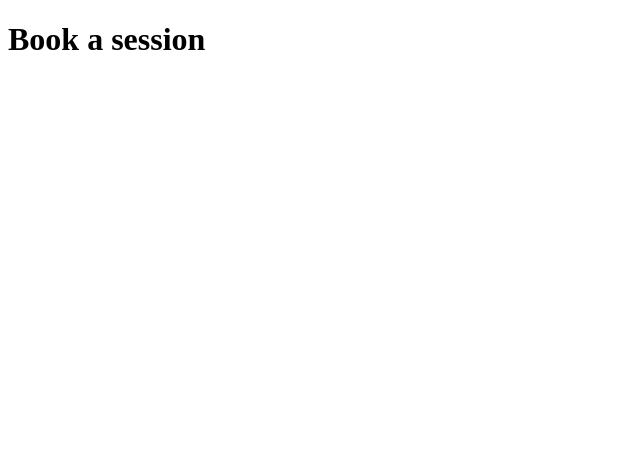
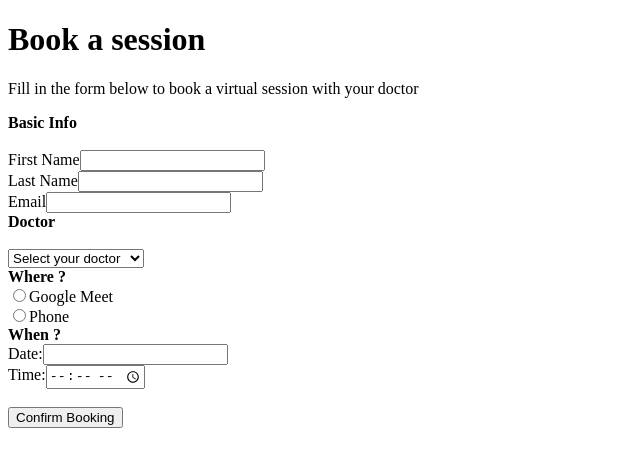
Before and after one commit to sundaramrap/depo_aug2024, a React (Create React App) app: page / in a window 1280 px wide. Shown: the top 466 px of the page, without its empty margins (0-640 px from the left). Built offline with nearby package versions, Linux system fonts and the light colour scheme.

Commit message:
'Part-2-ap-booking'

```diff
--- a/package.json
+++ b/package.json
@@ -34,5 +34,8 @@
       "last 1 firefox version",
       "last 1 safari version"
     ]
+  },
+  "devDependencies": {
+    "@babel/plugin-proposal-private-property-in-object": "^7.21.11"
   }
 }
--- a/src/App.js
+++ b/src/App.js
@@ -10,6 +10,8 @@
 // import Temp from "./Aug15/StopWatch";
 // import DogPic from "./Aug14/DogPicAxios";
 import AppointmentBooking from "./Aug16/AppointmentBokking";
+import When from "./Aug16/When";
+
 function App() {
   return (
     <div className="App">
--- a/src/Aug16/AppointmentBokking.js
+++ b/src/Aug16/AppointmentBokking.js
@@ -1,9 +1,45 @@
 import React from "react";
+import When from "./When";
 
 export default function AppointmentBooking() {
   return (
     <div>
       <h1>Book a session</h1>
+      <p>Fill in the form below to book a virtual session with your doctor</p>
+      <form>
+        <lable>
+          <strong>Basic Info</strong>
+        </lable>
+        <br />
+        <br />
+        <label>First Name</label>
+        <input></input>
+        <br />
+        <labele>Last Name</labele>
+        <input></input>
+        <br />
+
+        <lable>Email</lable>
+        <input></input>
+        <br />
+        <lable>
+          <strong>Doctor</strong>
+        </lable>
+        <br />
+        <br />
+
+        <select>
+          <option>Select your doctor</option>
+          <option>Dr John Hopkins</option>
+          <option>Dr Yamamoto Suki</option>
+          <option>Dr Yo Mee KangSu</option>
+        </select>
+
+        <br />
+        <When />
+        <br />
+        <button type="submit">Confirm Booking</button>
+      </form>
     </div>
   );
 }
--- /dev/null
+++ b/src/Aug16/When.js
@@ -0,0 +1,41 @@
+import React from "react";
+
+export default function When() {
+  return (
+    <>
+      <div>
+        <label>
+          <strong>Where ?</strong>
+        </label>
+        <br />
+        <label>
+          <input type="radio" name="location" value="Googlemeet" />
+          Google Meet
+        </label>
+        <br />
+
+        <label>
+          <input type="radio" name="location" value="Phone" />
+          Phone
+        </label>
+
+        <br />
+
+        <label>
+          <strong>When ?</strong>
+        </label>
+        <div className="date-time-container">
+          <label>
+            Date:
+            <input type="date&Time" />
+          </label>
+          <br />
+          <label>
+            Time:
+            <input type="time" />
+          </label>
+        </div>
+      </div>
+    </>
+  );
+}
```
Also changed, not shown: 1 other file (tests, documents, lock files or other folders).
